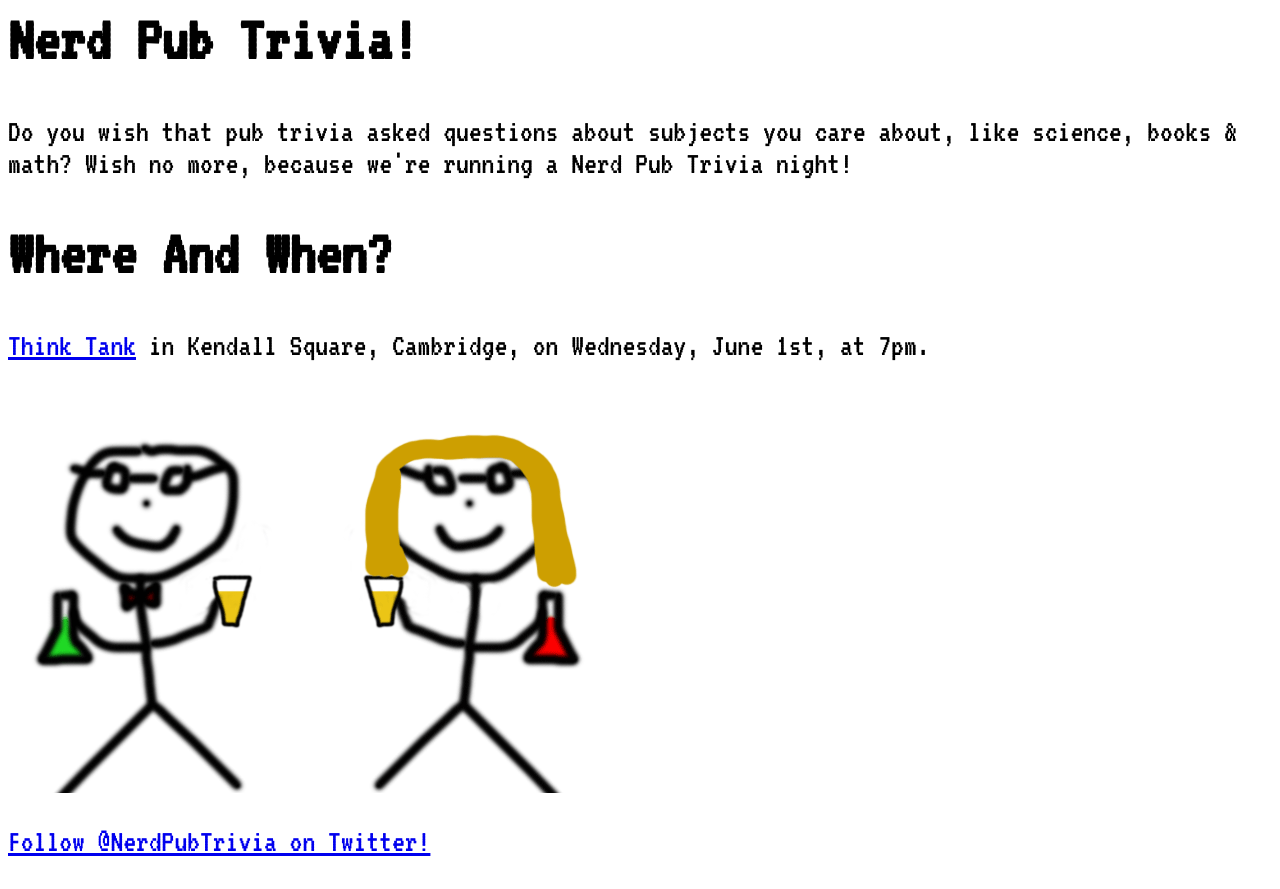
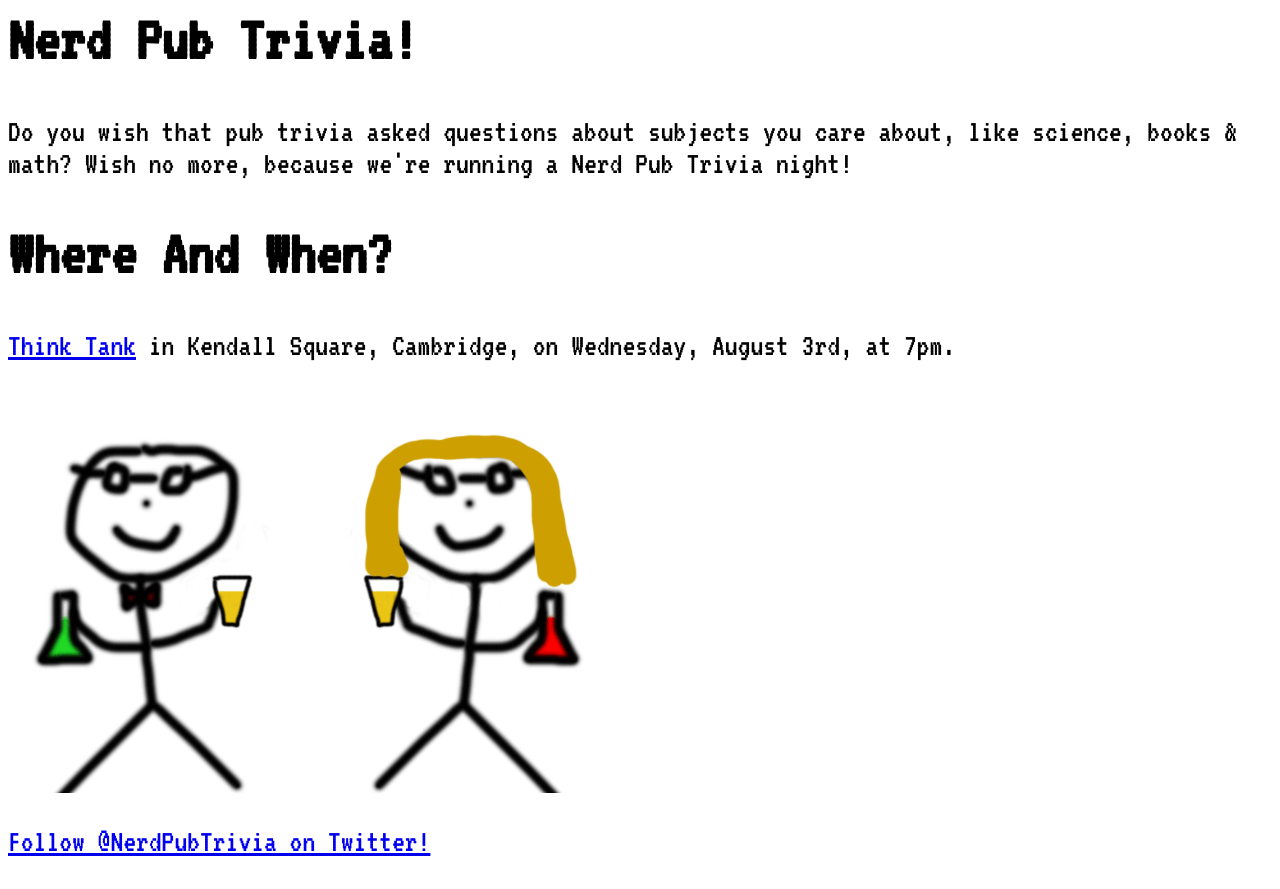
Before and after one commit to adamf/NerdPubTrivia, a plain HTML site: page index.html in a window 1280 px wide. Drawn offline with Linux system fonts and the light colour scheme.

Commit message:
Updated site wth latest date

```diff
--- a/index.html
+++ b/index.html
@@ -21,7 +21,7 @@ because we're running a Nerd Pub Trivia night!
 <h1>Where And When?</h1>
 <p>
 <a href="http://www.thinktankcambridge.com/">Think Tank</a>
-in Kendall Square, Cambridge, on Wednesday, June 1st, at 7pm.
+in Kendall Square, Cambridge, on Wednesday, August 3rd, at 7pm.
 
 <p>
 <img src="/images/male-nerd.png"><img src="/images/female-nerd.png">
```
